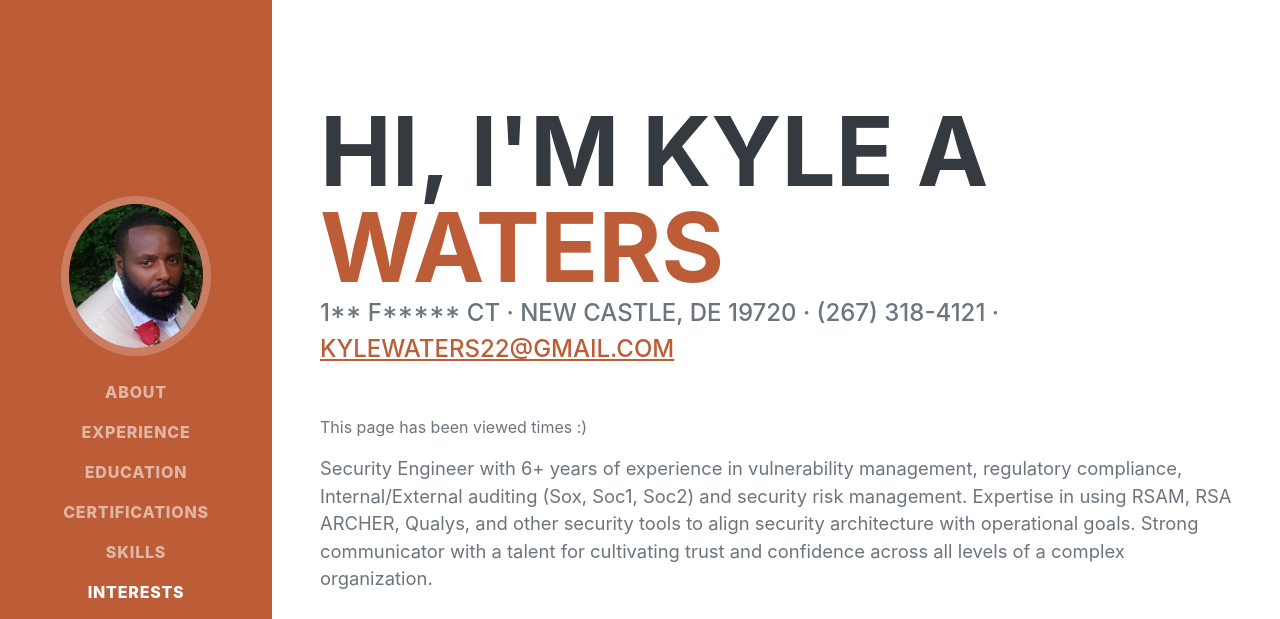
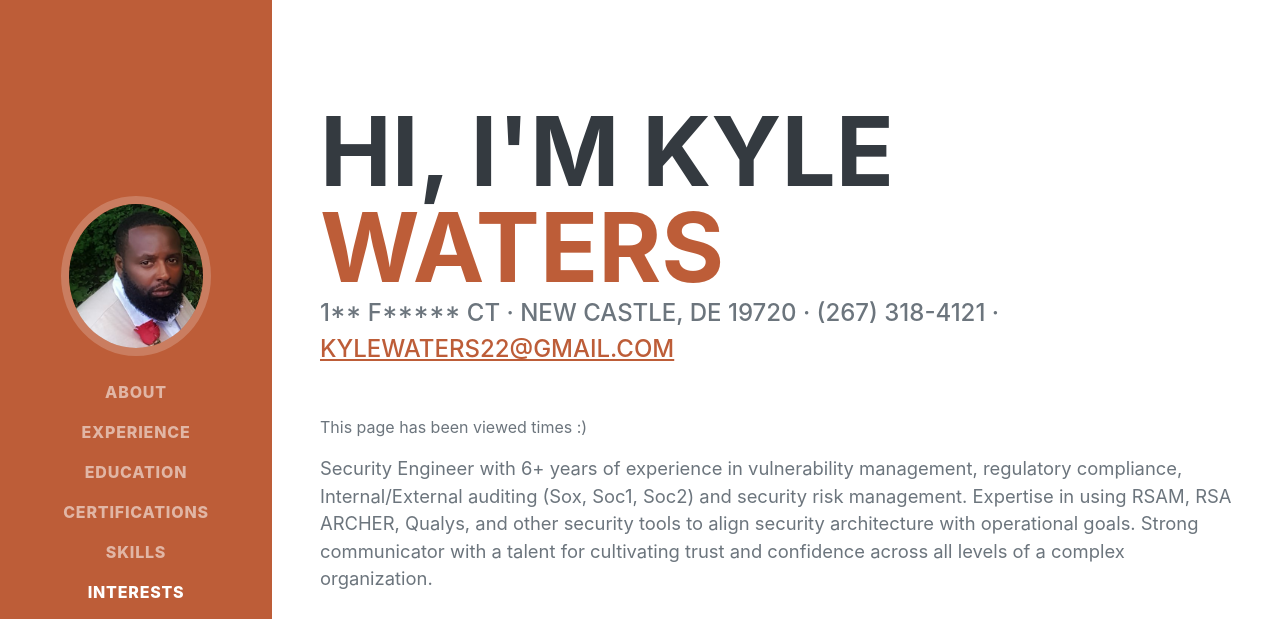
Before and after one commit to Kylewaters22/Kyle-Resume-Challenge, a plain HTML site: page frontend/index.html in a window 1280 px wide. Shown: the top 619 px of the page. Drawn offline with nearby package versions, Linux system fonts and the light colour scheme; a web font is replaced by a local one.

Commit message:
updated index again

```diff
--- a/frontend/index.html
+++ b/frontend/index.html
@@ -41,7 +41,7 @@
             <section class="resume-section" id="about">
                 <div class="resume-section-content">
                     <h1 class="mb-0">
-                        Hi, I'm Kyle A
+                        Hi, I'm Kyle
                         <span class="text-primary">Waters</span>
                     </h1>
                     <div class="subheading mb-5">
```
